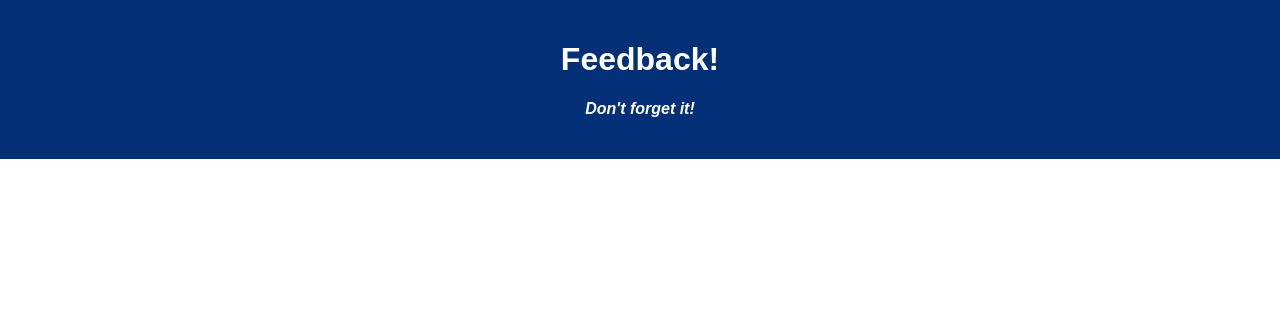
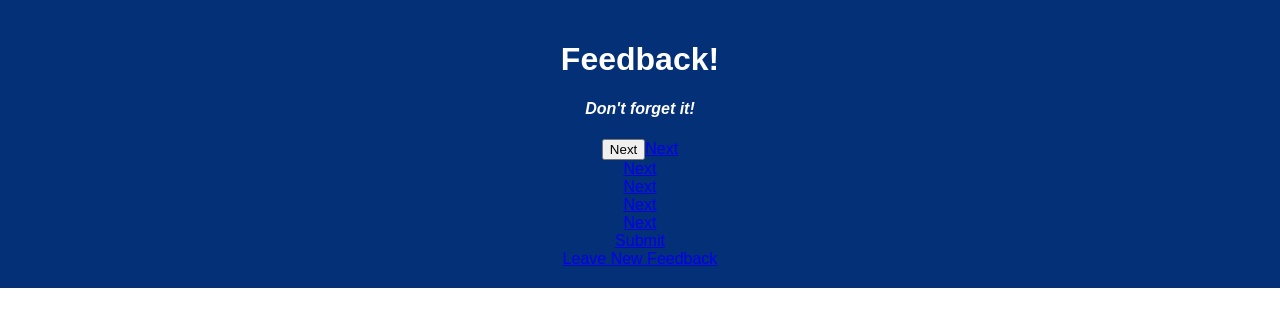
Before and after one commit to kristinhuot/weekend-redux-feedback-loop, a React (Vite) app: page / in a window 1280 px wide. Shown: the top 326 px of the page. Built offline with nearby package versions, Linux system fonts and the light colour scheme.

Commit message:
initial commit

```diff
--- a/src/components/App/App.jsx
+++ b/src/components/App/App.jsx
@@ -1,6 +1,14 @@
 import React from 'react';
 import axios from 'axios';
 import './App.css';
+import { HashRouter as Router, Route, Link } from 'react-router-dom/cjs/react-router-dom.min';
+import FeelingInput from '../FeelingInput';
+import CommentsInput from '../CommentsInput'
+import Review from '../Review'
+import SubmissionSuccess from '../SubmissionSuccess'
+import SupportedInput from '../SupportedInput'
+import UnderstandingInput from '../UnderstandingInput'
+
 
 function App() {
 
@@ -9,6 +17,51 @@ function App() {
       <header className='App-header'>
         <h1 className='App-title'>Feedback!</h1>
         <h4>Don't forget it!</h4>
+        <Router>
+          <div>
+            <button>Next</button>
+            <Link to='/'>Next</Link>
+          </div>
+          <div>
+            <Link to='/understanding'>Next</Link>
+          </div>
+          <div>
+            <Link to='/supported'>Next</Link>
+          </div>
+          <div>
+            <Link to='/comments'>Next</Link>
+          </div>
+          <div>
+            <Link to='/review'>Next</Link>
+          </div>
+          <div>
+            <Link to='/submit'>Submit</Link>
+          </div>
+          <div>
+            <Link to='/'>Leave New Feedback</Link>
+          </div>
+          <Route exact path='/'>
+            <FeelingInput/>
+        </Route>
+        <Route exact path='/understanding'>
+          <UnderstandingInput />
+        </Route>
+        <Route exact path='/supported'>
+          <SupportedInput />
+        </Route>
+        <Route exact path='/comments'>
+          <CommentsInput />
+        </Route>
+        <Route exact path='/review'>
+          <Review />
+        </Route>
+        <Route exact path='/submit'>
+          <SubmissionSuccess />
+        </Route>
+        <Route exact path='/'>
+          <FeelingInput />
+        </Route>
+        </Router>
       </header>
     </div>
   );
--- /dev/null
+++ b/src/components/CommentsInput.jsx
@@ -0,0 +1,5 @@
+
+function CommentsInput(){}
+
+
+export default CommentsInput
--- /dev/null
+++ b/src/components/FeelingInput.jsx
@@ -0,0 +1,32 @@
+import { useState } from "react";
+import { useDispatch } from "react-redux";
+
+function FeelingInput(){
+
+const [feelingInput, setFeelingInput] = useState(0)
+
+const dispatch = useDispatch()
+
+const submitFeeling = (event) => {
+    event.preventDefault()
+
+    dispatch ({
+        type: 'SUBMIT_FEELING',
+        payload: feelingInput
+    })
+    setFeelingInput('')
+
+        return (
+            <form onSubmit={submitFeeling}>
+              <input
+                value={feelingInput}
+                onChange={(e) => setFeelingInput(e.target.value)}
+              />
+              <button>Next</button>
+            </form>
+          )
+}
+
+}
+
+export default FeelingInput
--- /dev/null
+++ b/src/components/Review.jsx
@@ -0,0 +1,6 @@
+
+function Review(){
+
+}
+
+export default Review
--- /dev/null
+++ b/src/components/SubmissionSuccess.jsx
@@ -0,0 +1,8 @@
+
+
+function SubmissionSuccess(){
+
+
+}
+
+export default SubmissionSuccess
--- /dev/null
+++ b/src/components/SupportedInput.jsx
@@ -0,0 +1,8 @@
+
+
+function SupportedInput(){
+
+
+}
+
+export default SupportedInput
--- /dev/null
+++ b/src/components/UnderstandingInput.jsx
@@ -0,0 +1,7 @@
+
+
+function UnderstandingInput(){
+
+}
+
+export default UnderstandingInput
--- a/src/index.jsx
+++ b/src/index.jsx
@@ -2,10 +2,14 @@ import React from 'react';
 import ReactDOM from 'react-dom/client';
 import './index.css';
 import App from './components/App/App';
+import store from './store';
+import { Provider } from 'react-redux';
 
 const root = ReactDOM.createRoot(document.getElementById('root'));
 root.render(
     <React.StrictMode>
-        <App />
+        <Provider store={store}>
+            <App />
+        </Provider>
     </React.StrictMode>
 );
--- a/src/store.js
+++ b/src/store.js
@@ -0,0 +1,45 @@
+import logger from 'redux-logger';
+import { createStore, combineReducers, applyMiddleware } from 'redux';
+
+
+const feelingReducer = (state = [], action) => {
+    if (action.type === 'SUBMIT_FEELING') {
+        return action.payload
+    }
+    return state;
+  }
+
+const understandingReducer = (state = [], action) => {
+    if (action.type === 'UNDERSTANDING') {
+        return action.payload
+    }
+    return state;
+  }
+
+const supportedReducer = (state = [], action) => {
+    if (action.type === 'SUBMIT_SUPPORTED') {
+        return action.payload
+    }
+    return state;
+  }
+
+const commentsReducer = (state = [], action) => {
+    if (action.type === 'SUBMIT_COMMENTS') {
+        return action.payload
+    }
+    return state;
+  }
+
+
+const store = createStore(
+    combineReducers({
+        feelingReducer,
+        understandingReducer,
+        supportedReducer,
+        commentsReducer
+    }),
+    applyMiddleware(logger),
+  );
+
+
+  export default store;
```
